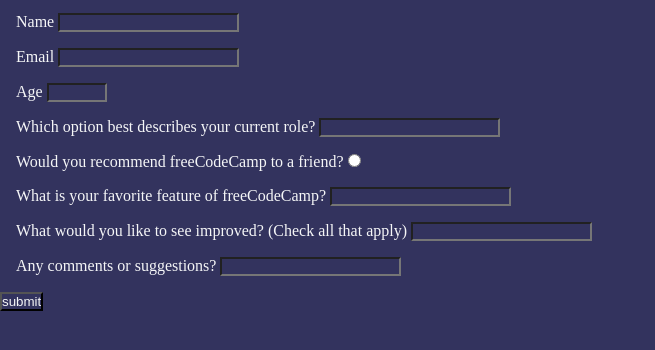
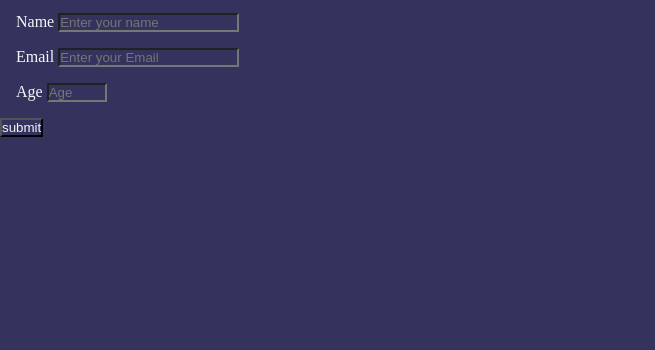
Before and after one commit to jvg87/projeto-formulario, a plain HTML site: page index.html in a window 1280 px wide. Shown: the part 58-408 px from the top of the page, without its empty margins (0-655 px from the left). Drawn offline with Linux system fonts and the light colour scheme.

Commit message:
atualização

```diff
--- a/index.html
+++ b/index.html
@@ -11,14 +11,17 @@
     <h1 id="title">freeCodeCamp Survey Form</h1>
     <p id="description">Tank you for taking the time to help us improve the plataform</p>
     <form id="survey-form">
-        <label for="name">Name <input id="name" type="text" required></label>
-        <label for="email">Email <input id="email" type="email" required></label>
-        <label for="age">Age <input id="number" type="number" min="10" max="100"></label>
+        <label id="name-label" for="name">Name <input id="name" type="text" required placeholder="Enter your name" ></label>
+        <label id="email-label" for="email">Email <input id="email" type="email" required placeholder="Enter your Email"></label>
+        <label id="number-label" for="age">Age <input id="number" type="number" min="10" max="100" placeholder="Age"></label>
+        <!--aulas 26
         <label for="role">Which option best describes your current role? <input id="role" type="text"></label>
-        <label for="recommend">Would you recommend freeCodeCamp to a friend? <input id="recommend" type="radio"></label> <!--aulas 26-->
+        <label for="recommend">Would you recommend freeCodeCamp to a friend? <input id="recommend" type="radio"></label>
         <label for="feature">What is your favorite feature of freeCodeCamp? <input id="feature" type="text"></label>
         <label for="improved">What would you like to see improved? (Check all that apply) <input id="improved" type="text"></label>
         <label for="suggestions">Any comments or suggestions? <input id="suggestions" type="text"></label>
+        -->
+
         <input type="submit" value="submit">
     </form>
 </body>
```
